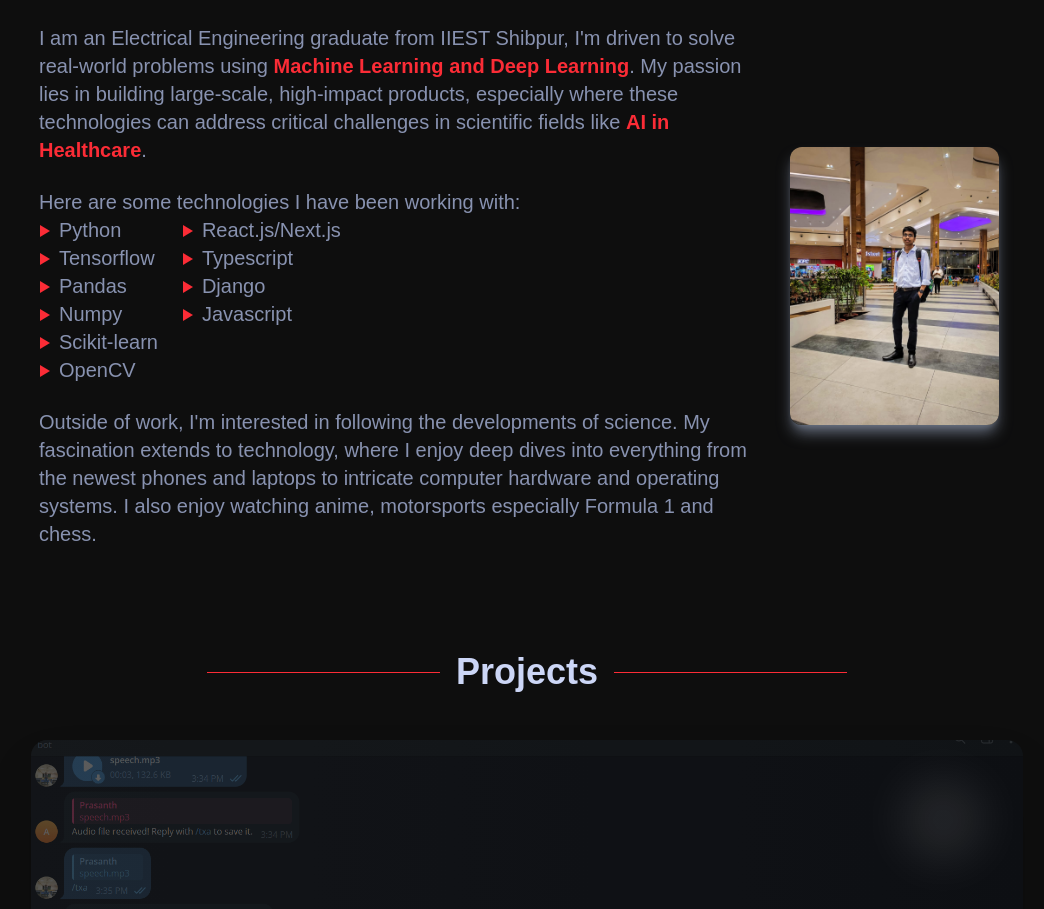
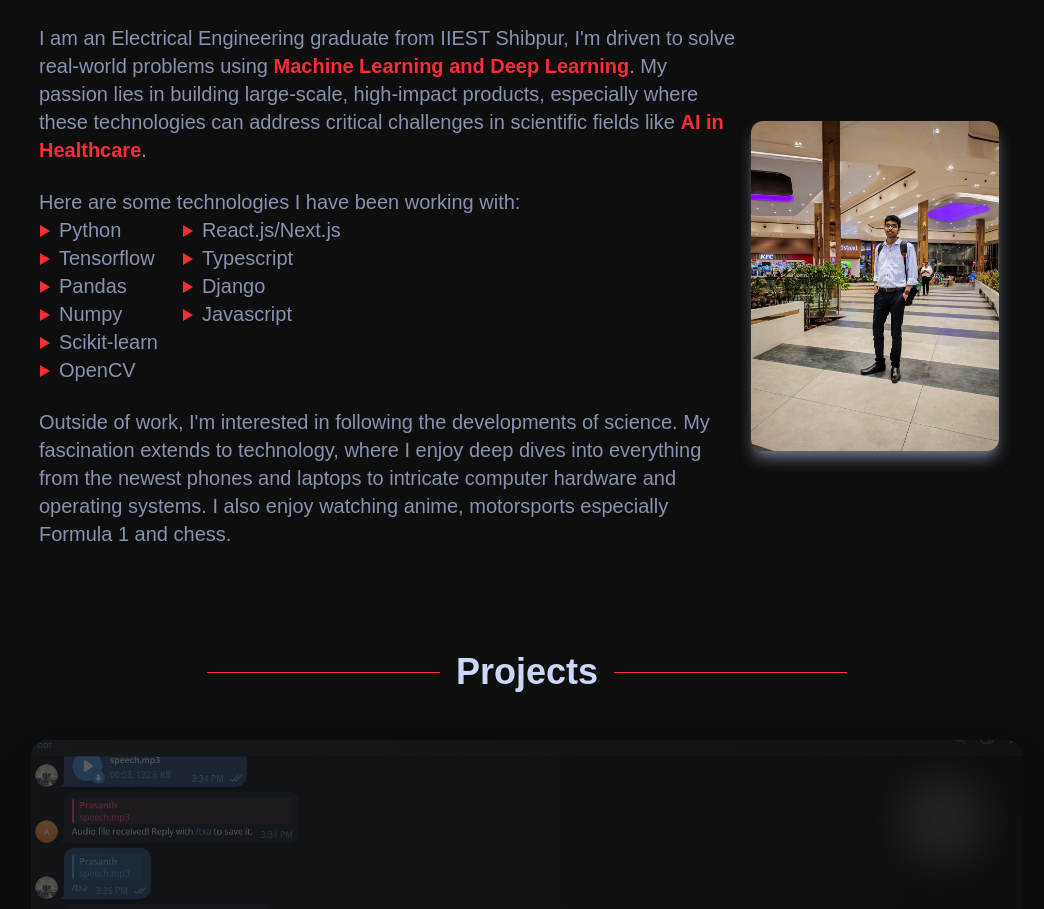
Before and after one commit to prasanthkumarch26/prasanthkumar, a Next.js app: page / in a window 1280 px wide. Shown: the part 1020-1929 px from the top of the page, without its empty margins (113-1157 px from the left). Built offline with nearby package versions, Linux system fonts and the light colour scheme; a web font is replaced by a local one.

Commit message:
Image Update

```diff
--- a/components/About.tsx
+++ b/components/About.tsx
@@ -58,8 +58,8 @@ const About = () => {
             <Image
               src="/prasanthkumar.jpg"
               alt="Prasanth Kumar"
-              width={800}
-              height={400}
+              width={1000}
+              height={1000}
               className="rounded-xl transition-transform duration-300 hover:-translate-y-2 shadow-gray-500 shadow-lg box-border"
             />
           </div>
```
